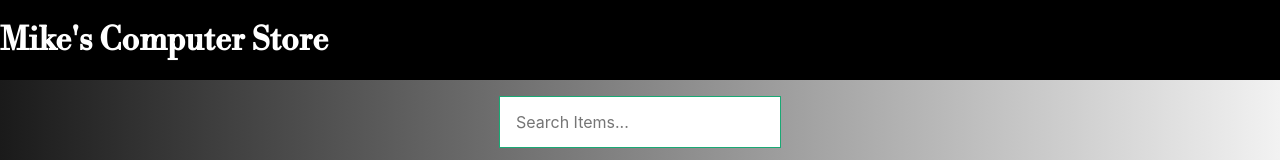
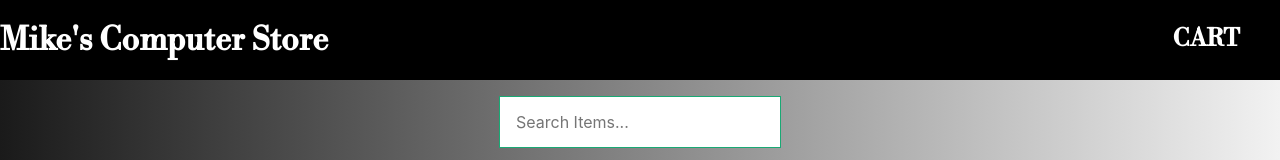
Before and after one commit to mleblanc94/computer-store, a React (Create React App) app: page / in a window 1280 px wide. Shown: the top 160 px of the page. Built offline with nearby package versions, Linux system fonts and the light colour scheme.

Commit message:
added the cart to the top

```diff
--- a/src/App.css
+++ b/src/App.css
@@ -6,10 +6,14 @@
     height: 10vh;
     display: flex;
     align-items: center;
+    justify-content: space-between;
     font-family: 'Libre Bodoni', serif;
 }
 
 h1 {
-    text-align: center;
+    margin: 0px 40px 0px 40px;
+}
+
+h2 {
     margin: 0px 40px;
 }
--- a/src/App.js
+++ b/src/App.js
@@ -29,6 +29,7 @@ class App extends React.Component {
         <div className='tc'>
             <div className="nav">
                 <h1>Mike's Computer Store</h1>
+                <a src=""><h2>CART</h2></a>
             </div>
             <Searchbox searchChange={this.onSearchChange}/>
             <Itemlist items={filteredItems}/>
```
